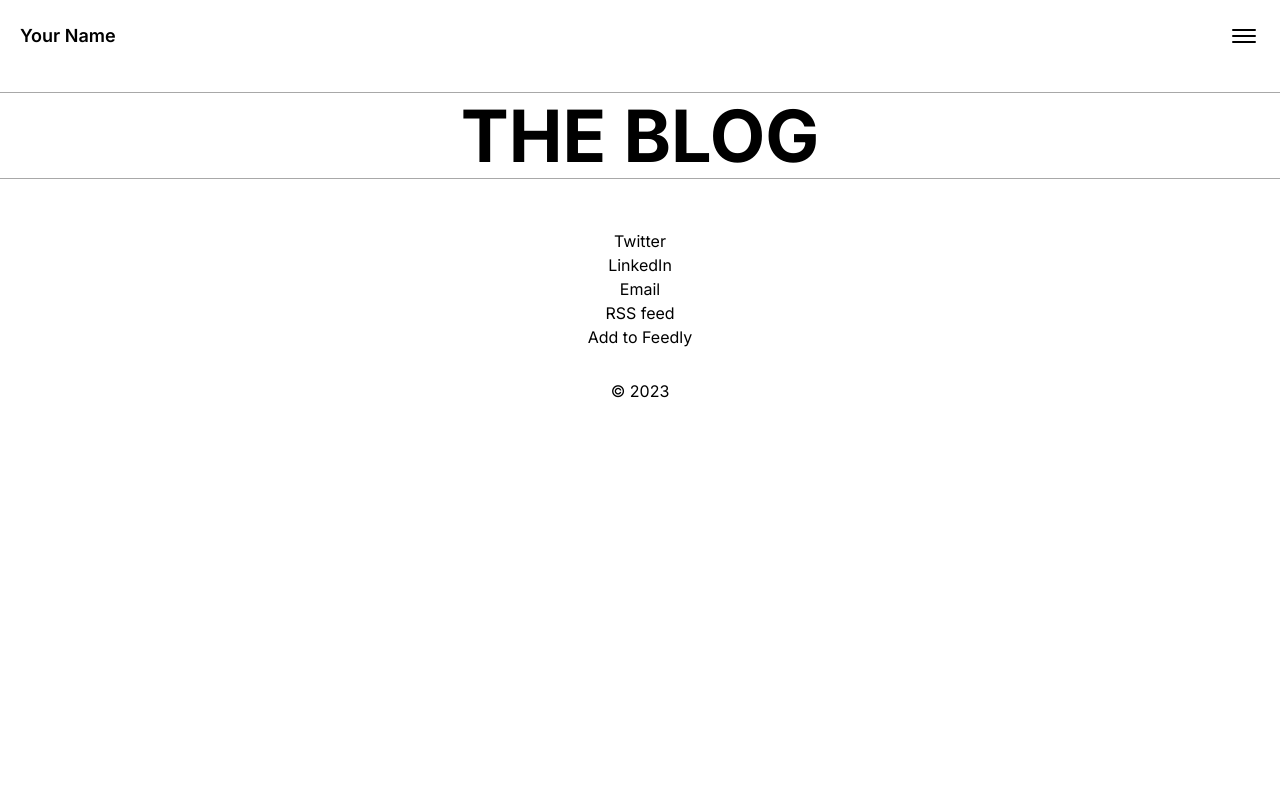
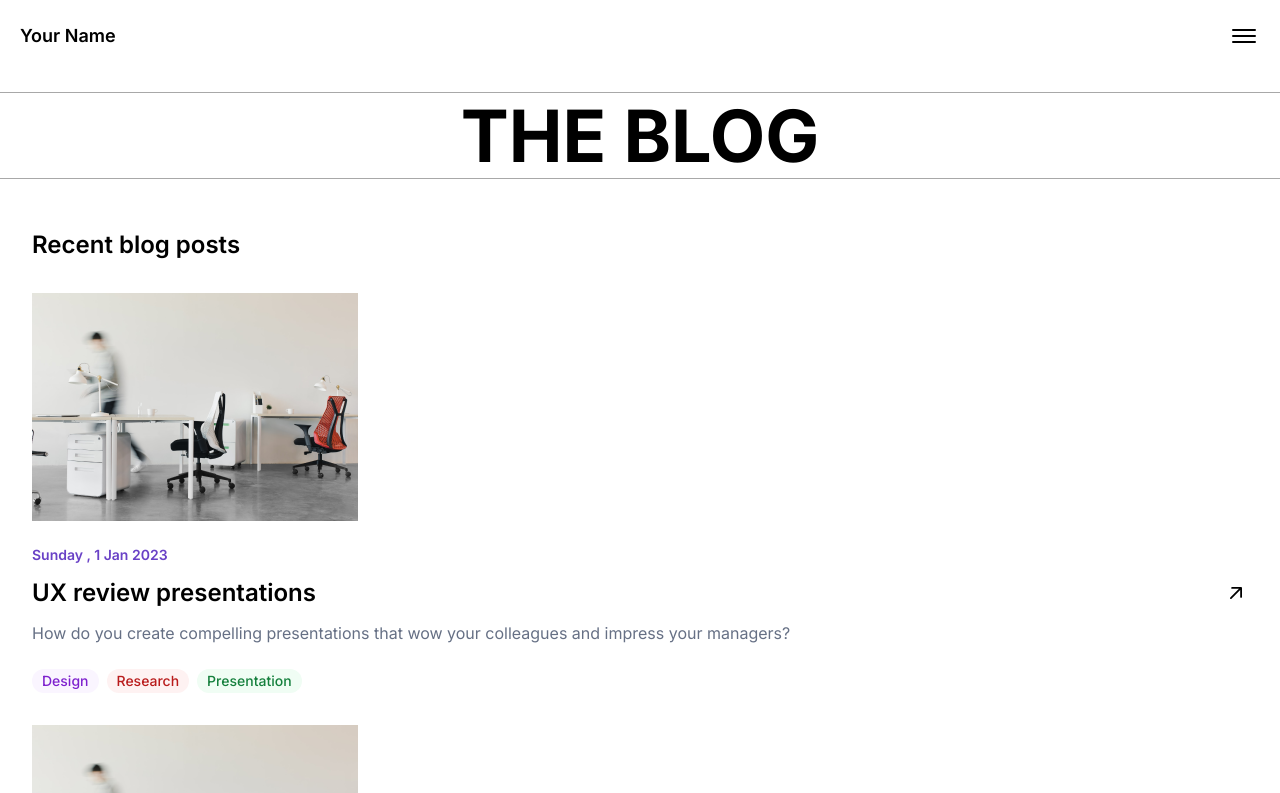
Before and after one commit to VitaPasser/passer-blog, a Next.js app: page / in a window 1280 px wide. Shown: the top 793 px of the page. Built offline with nearby package versions, Linux system fonts and the light colour scheme.

Commit message:
added posts and sections with headers

```diff
--- /dev/null
+++ b/src/app/components/ArticleCard.tsx
@@ -0,0 +1,55 @@
+import React from 'react'
+import Image from 'next/image';
+import Link from 'next/link';
+import { HiMiniArrowUpRight } from "react-icons/hi2";
+import Tag from './Tag';
+
+
+export type TImage = {
+    link: string
+    alt: string
+}
+
+export type MiniaturePost = {
+    title: string
+    description: string
+    tags: string[]
+    publish_date: string
+    image: TImage
+    link_to_post: string
+}
+
+const ArticleCard = ({
+    title,
+    description,
+    tags,
+    publish_date,
+    image,
+    link_to_post
+}: MiniaturePost
+) => {
+
+    return (
+        <section className='flex flex-col gap-6'>
+            <Image
+                src={image.link}
+                width='326'
+                height='240'
+                alt={image.alt}
+            />
+            <div className='flex flex-col gap-3'>
+                <p className='text-sm font-semibold text-purple-heart'>{publish_date}</p>
+                <Link className='flex flex-row justify-between font-semibold text-2xl items-center' href={link_to_post}>
+                    <h3>{title}</h3>
+                    <HiMiniArrowUpRight />
+                </Link>
+                <p className='text-base font-normal text-pale-sky'>{description}</p>
+            </div>
+            <div className='flex flex-row gap-2'>
+                {tags.map((tag, key) => <Tag key={key} tag={tag} />)}
+            </div>
+        </section >
+    )
+}
+
+export default ArticleCard
--- /dev/null
+++ b/src/app/components/BlogPosts.tsx
@@ -0,0 +1,32 @@
+import React, { ReactNode } from 'react'
+import ArticleCard, { MiniaturePost } from './ArticleCard'
+
+type Props = {
+    posts: MiniaturePost[]
+    children: ReactNode
+}
+
+const BlogPosts = ({ posts, children }: Props) => {
+    return (
+        <section className='flex flex-col gap-y-8 py-[30px]'>
+            <h2 className='font-semibold text-2xl'>{children}</h2>
+            {
+                posts.map((post, key) => {
+                    return (
+                        <ArticleCard
+                            key={key}
+                            title={post.title}
+                            description={post.description}
+                            tags={post.tags}
+                            publish_date={post.publish_date}
+                            image={post.image}
+                            link_to_post={post.link_to_post}
+                        />
+                    )
+                })
+            }
+        </section>
+    )
+}
+
+export default BlogPosts
--- a/src/app/components/Header.tsx
+++ b/src/app/components/Header.tsx
@@ -7,7 +7,7 @@ const Header = () => {
     <>
       <Navbar />
       <Link href='/'>
-        <h1 className='uppercase text-center text-7xl font-bold font-inter border-y border-black-34 leading-[1.1806]'>the blog</h1>
+        <h1 className='uppercase text-center text-7xl font-bold border-y border-black-34 leading-[1.1806]'>the blog</h1>
       </Link>
     </>
   )
--- a/src/app/components/Navbar.tsx
+++ b/src/app/components/Navbar.tsx
@@ -9,7 +9,7 @@ type Props = {
 const Navbar = ({ name }: Props) => {
     return (
         <div className='flex justify-between items-center p-5'>
-            <p className='inter font-semibold text-lg leading-6'>{name || 'Your Name'}</p>
+            <p className='font-semibold text-lg leading-6'>{name || 'Your Name'}</p>
             <button><IoMenuOutline className='w-8 h-8' /></button>
         </div>
     )
--- /dev/null
+++ b/src/app/components/Tag.tsx
@@ -0,0 +1,60 @@
+'use client'
+import React, { useEffect, useState } from 'react'
+
+const setRandomColors = (
+    setColorBgTag: (value: string) => void,
+    setColorTextTag: (value: string) => void
+) => {
+    const mapBgColor = new Map([
+        [0, 'bg-red-50'],
+        [1, 'bg-orange-50'],
+        [2, 'bg-yellow-50'],
+        [3, 'bg-green-50'],
+        [4, 'bg-cyan-50'],
+        [5, 'bg-purple-50'],
+        [6, 'bg-rose-50'],
+        [7, 'bg-indigo-50'],
+        [8, 'bg-lime-50'],
+        [9, 'bg-blue-50'],
+    ])
+    const mapTextColor = new Map([
+        [0, 'text-red-700'],
+        [1, 'text-orange-700'],
+        [2, 'text-yellow-700'],
+        [3, 'text-green-700'],
+        [4, 'text-cyan-700'],
+        [5, 'text-purple-700'],
+        [6, 'text-rose-700'],
+        [7, 'text-indigo-700'],
+        [8, 'text-lime-700'],
+        [9, 'text-blue-700'],
+    ])
+    const idColor = Math.floor(Math.random() * 10)
+    setColorBgTag(mapBgColor.get(idColor) || 'bg-slate-50');
+    setColorTextTag(mapTextColor.get(idColor) || 'text-slate-700');
+}
+
+const Tag = ({
+    key,
+    tag
+}: {
+    key: number,
+    tag: string
+}) => {
+
+    const [colorBgTag, setColorBgTag] = useState<string>('slate-50');
+    const [colorTextTag, setColorTextTag] = useState<string>('slate-50');
+
+    useEffect(() => {
+        setRandomColors(setColorBgTag, setColorTextTag)
+    }, [])
+
+    return (
+        <p
+            className={`rounded-full px-[10px] py-[2px] ${colorBgTag} ${colorTextTag} text-sm font-medium`}
+            key={key}
+        > {tag}</p>
+    )
+}
+
+export default Tag
--- a/src/app/page.tsx
+++ b/src/app/page.tsx
@@ -1,10 +1,31 @@
+import { MiniaturePost } from './components/ArticleCard';
 import Footer from './components/Footer';
 import Header from './components/Header';
+import BlogPosts from './components/BlogPosts';
 
 export default function Home() {
+  const posts: MiniaturePost[] = Array(4).fill(
+    {
+      title: 'UX review presentations',
+      description: 'How do you create compelling presentations that wow your colleagues and impress your managers?',
+      tags: ['Design', 'Research', 'Presentation'],
+      publish_date: 'Sunday , 1 Jan 2023',
+      image:
+      {
+        link: '/posts/1.png',
+        alt: 'Two tables, chairs and a human walk fast to the side.'
+      },
+      link_to_post: '/',
+    }
+  );
+  const posts2 = Array(6).fill(posts[0]);
   return (
-    <div className='flex flex-col gap-y-5'>
+    <div className='flex flex-col gap-y-5 font-inter '>
       <Header />
+      <main className='px-8'>
+        <BlogPosts posts={posts}>Recent blog posts</BlogPosts>
+        <BlogPosts posts={posts2}>All blog posts</BlogPosts>
+      </main>
       <Footer />
     </div>
   );
--- a/tailwind.config.ts
+++ b/tailwind.config.ts
@@ -21,6 +21,10 @@ export default {
       borderColor: {
         "black-34": "rgba(0, 0, 0, 0.34)",
       },
+      textColor: {
+        "purple-heart": "#6941C6",
+        "pale-sky": "#667085",
+      },
     },
   },
   plugins: [],
```
Also changed, not shown: public/posts/1.png (added).
